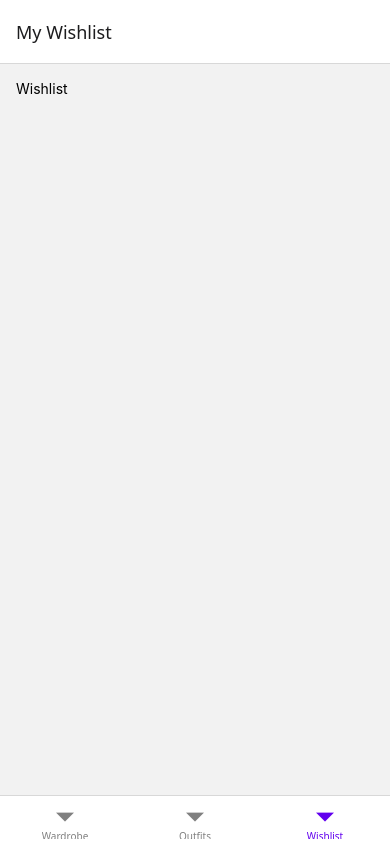
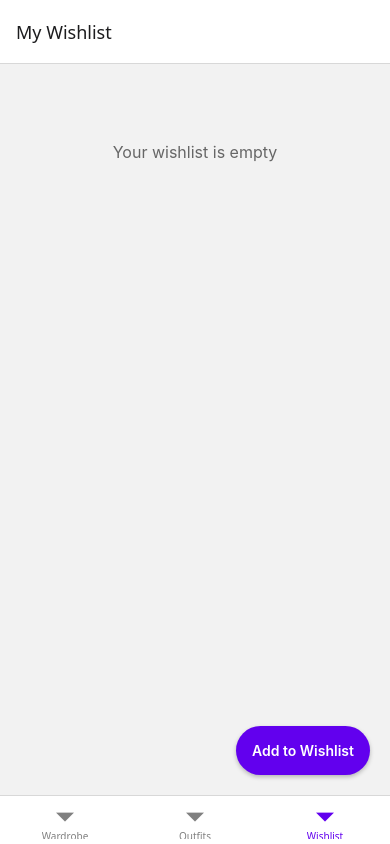
Before and after one commit to avaarm/smartcloset, a React Native app: screen /Wishlist in a window 390 px wide. Built offline with nearby package versions, Linux system fonts and the light colour scheme.

Commit message:
storage.ts creation

```diff
--- a/src/screens/WardrobeScreen.tsx
+++ b/src/screens/WardrobeScreen.tsx
@@ -1,11 +1,28 @@
-import React, { useState } from 'react';
-import { View, StyleSheet, FlatList, TouchableOpacity, Text } from 'react-native';
+import React, { useState, useEffect } from 'react';
+import { View, StyleSheet, FlatList, TouchableOpacity, Text, ActivityIndicator } from 'react-native';
 import { launchImageLibrary } from 'react-native-image-picker';
 import { ClothingItem, ClothingCategory, Season } from '../types';
 import ClothingCard from '../components/ClothingCard';
+import { getWardrobeItems, saveWardrobeItems } from '../utils/storage';
 
 const WardrobeScreen = () => {
   const [items, setItems] = useState<ClothingItem[]>([]);
+  const [loading, setLoading] = useState(true);
+
+  useEffect(() => {
+    loadWardrobeItems();
+  }, []);
+
+  const loadWardrobeItems = async () => {
+    try {
+      const savedItems = await getWardrobeItems();
+      setItems(savedItems);
+    } catch (error) {
+      console.error('Error loading wardrobe items:', error);
+    } finally {
+      setLoading(false);
+    }
+  };
 
   const handleAddItem = async () => {
     const result = await launchImageLibrary({
@@ -25,9 +42,19 @@ const WardrobeScreen = () => {
         isWishlist: false,
       };
 
-      setItems([...items, newItem]);
+      const updatedItems = [...items, newItem];
+      setItems(updatedItems);
+      await saveWardrobeItems(updatedItems);
     }
   };
+
+  if (loading) {
+    return (
+      <View style={[styles.container, styles.centered]}>
+        <ActivityIndicator size="large" color="#6200ee" />
+      </View>
+    );
+  }
 
   return (
     <View style={styles.container}>
@@ -37,6 +64,11 @@ const WardrobeScreen = () => {
         keyExtractor={item => item.id}
         numColumns={2}
         contentContainerStyle={styles.grid}
+        ListEmptyComponent={
+          <View style={styles.emptyState}>
+            <Text style={styles.emptyStateText}>No items in your wardrobe yet</Text>
+          </View>
+        }
       />
       <TouchableOpacity style={styles.addButton} onPress={handleAddItem}>
         <Text style={styles.addButtonText}>Add Item</Text>
@@ -49,8 +81,24 @@ const styles = StyleSheet.create({
   container: {
     flex: 1,
   },
+  centered: {
+    justifyContent: 'center',
+    alignItems: 'center',
+  },
   grid: {
     padding: 8,
+  },
+  emptyState: {
+    flex: 1,
+    justifyContent: 'center',
+    alignItems: 'center',
+    padding: 20,
+    marginTop: 50,
+  },
+  emptyStateText: {
+    fontSize: 16,
+    color: '#666',
+    textAlign: 'center',
   },
   addButton: {
     position: 'absolute',
--- a/src/screens/WishlistScreen.tsx
+++ b/src/screens/WishlistScreen.tsx
@@ -1,10 +1,78 @@
-import React from 'react';
-import { View, StyleSheet, Text } from 'react-native';
+import React, { useState, useEffect } from 'react';
+import { View, StyleSheet, FlatList, TouchableOpacity, Text, ActivityIndicator } from 'react-native';
+import { launchImageLibrary } from 'react-native-image-picker';
+import { ClothingItem, ClothingCategory, Season } from '../types';
+import ClothingCard from '../components/ClothingCard';
+import { getWishlistItems, saveWishlistItems } from '../utils/storage';
 
 const WishlistScreen = () => {
+  const [items, setItems] = useState<ClothingItem[]>([]);
+  const [loading, setLoading] = useState(true);
+
+  useEffect(() => {
+    loadWishlistItems();
+  }, []);
+
+  const loadWishlistItems = async () => {
+    try {
+      const savedItems = await getWishlistItems();
+      setItems(savedItems);
+    } catch (error) {
+      console.error('Error loading wishlist items:', error);
+    } finally {
+      setLoading(false);
+    }
+  };
+
+  const handleAddItem = async () => {
+    const result = await launchImageLibrary({
+      mediaType: 'photo',
+      quality: 0.8,
+    });
+
+    if (result.assets && result.assets[0]) {
+      const newItem: ClothingItem = {
+        id: Date.now().toString(),
+        name: 'Wishlist Item',
+        category: ClothingCategory.TOPS,
+        userImage: result.assets[0].uri,
+        color: 'black',
+        season: [Season.SPRING],
+        dateAdded: new Date().toISOString(),
+        isWishlist: true,
+      };
+
+      const updatedItems = [...items, newItem];
+      setItems(updatedItems);
+      await saveWishlistItems(updatedItems);
+    }
+  };
+
+  if (loading) {
+    return (
+      <View style={[styles.container, styles.centered]}>
+        <ActivityIndicator size="large" color="#6200ee" />
+      </View>
+    );
+  }
+
   return (
     <View style={styles.container}>
-      <Text>Wishlist</Text>
+      <FlatList
+        data={items}
+        renderItem={({ item }) => <ClothingCard item={item} />}
+        keyExtractor={item => item.id}
+        numColumns={2}
+        contentContainerStyle={styles.grid}
+        ListEmptyComponent={
+          <View style={styles.emptyState}>
+            <Text style={styles.emptyStateText}>Your wishlist is empty</Text>
+          </View>
+        }
+      />
+      <TouchableOpacity style={styles.addButton} onPress={handleAddItem}>
+        <Text style={styles.addButtonText}>Add to Wishlist</Text>
+      </TouchableOpacity>
     </View>
   );
 };
@@ -12,7 +80,42 @@ const WishlistScreen = () => {
 const styles = StyleSheet.create({
   container: {
     flex: 1,
+  },
+  centered: {
+    justifyContent: 'center',
+    alignItems: 'center',
+  },
+  grid: {
+    padding: 8,
+  },
+  emptyState: {
+    flex: 1,
+    justifyContent: 'center',
+    alignItems: 'center',
+    padding: 20,
+    marginTop: 50,
+  },
+  emptyStateText: {
+    fontSize: 16,
+    color: '#666',
+    textAlign: 'center',
+  },
+  addButton: {
+    position: 'absolute',
+    bottom: 20,
+    right: 20,
+    backgroundColor: '#6200ee',
     padding: 16,
+    borderRadius: 30,
+    elevation: 4,
+    shadowColor: '#000',
+    shadowOffset: { width: 0, height: 2 },
+    shadowOpacity: 0.25,
+    shadowRadius: 4,
+  },
+  addButtonText: {
+    color: 'white',
+    fontWeight: '600',
   },
 });
 
--- /dev/null
+++ b/src/utils/storage.ts
@@ -0,0 +1,69 @@
+import AsyncStorage from '@react-native-async-storage/async-storage';
+import { ClothingItem, Outfit } from '../types';
+
+// Storage keys
+const STORAGE_KEYS = {
+  WARDROBE: '@smartcloset/wardrobe',
+  OUTFITS: '@smartcloset/outfits',
+  WISHLIST: '@smartcloset/wishlist',
+};
+
+// Wardrobe Storage
+export const saveWardrobeItems = async (items: ClothingItem[]): Promise<void> => {
+  try {
+    await AsyncStorage.setItem(STORAGE_KEYS.WARDROBE, JSON.stringify(items));
+  } catch (error) {
+    console.error('Error saving wardrobe items:', error);
+    throw error;
+  }
+};
+
+export const getWardrobeItems = async (): Promise<ClothingItem[]> => {
+  try {
+    const items = await AsyncStorage.getItem(STORAGE_KEYS.WARDROBE);
+    return items ? JSON.parse(items) : [];
+  } catch (error) {
+    console.error('Error getting wardrobe items:', error);
+    return [];
+  }
+};
+
+// Wishlist Storage
+export const saveWishlistItems = async (items: ClothingItem[]): Promise<void> => {
+  try {
+    await AsyncStorage.setItem(STORAGE_KEYS.WISHLIST, JSON.stringify(items));
+  } catch (error) {
+    console.error('Error saving wishlist items:', error);
+    throw error;
+  }
+};
+
+export const getWishlistItems = async (): Promise<ClothingItem[]> => {
+  try {
+    const items = await AsyncStorage.getItem(STORAGE_KEYS.WISHLIST);
+    return items ? JSON.parse(items) : [];
+  } catch (error) {
+    console.error('Error getting wishlist items:', error);
+    return [];
+  }
+};
+
+// Outfits Storage
+export const saveOutfits = async (outfits: Outfit[]): Promise<void> => {
+  try {
+    await AsyncStorage.setItem(STORAGE_KEYS.OUTFITS, JSON.stringify(outfits));
+  } catch (error) {
+    console.error('Error saving outfits:', error);
+    throw error;
+  }
+};
+
+export const getOutfits = async (): Promise<Outfit[]> => {
+  try {
+    const outfits = await AsyncStorage.getItem(STORAGE_KEYS.OUTFITS);
+    return outfits ? JSON.parse(outfits) : [];
+  } catch (error) {
+    console.error('Error getting outfits:', error);
+    return [];
+  }
+};
```
